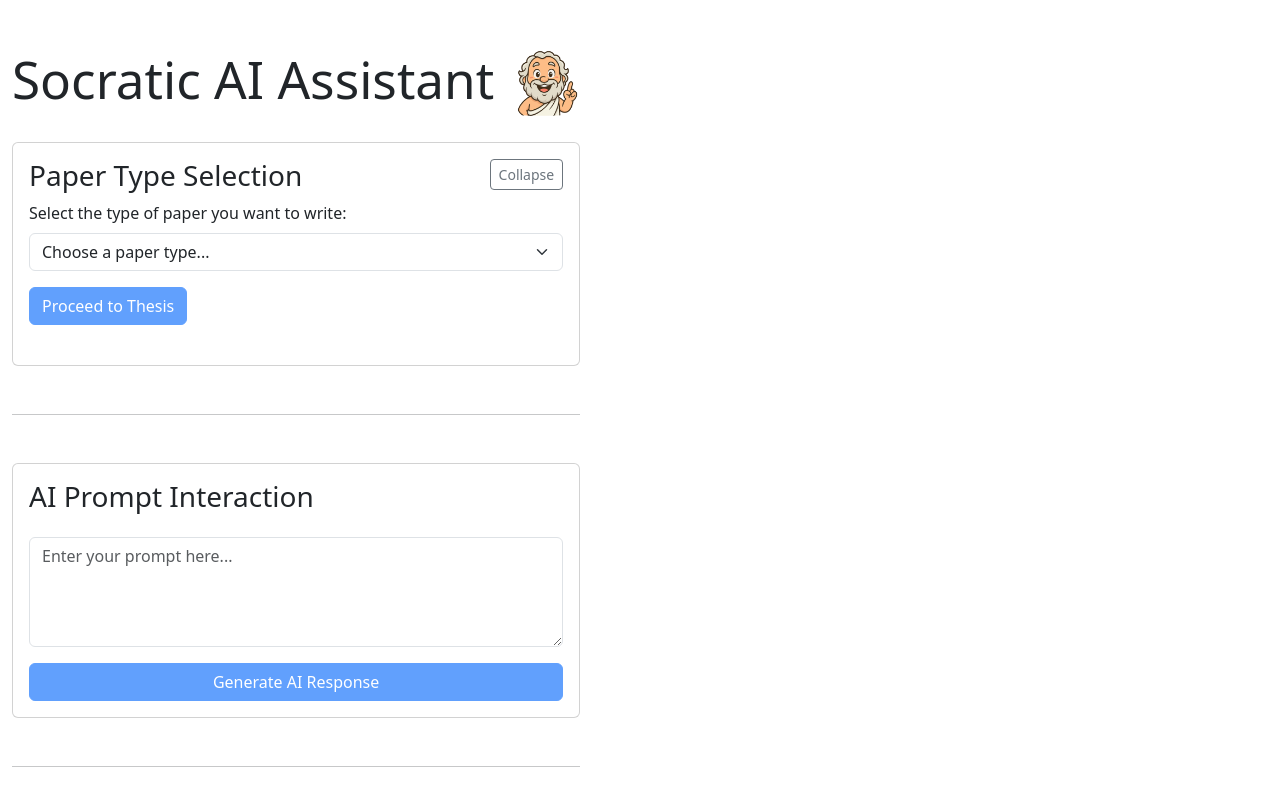
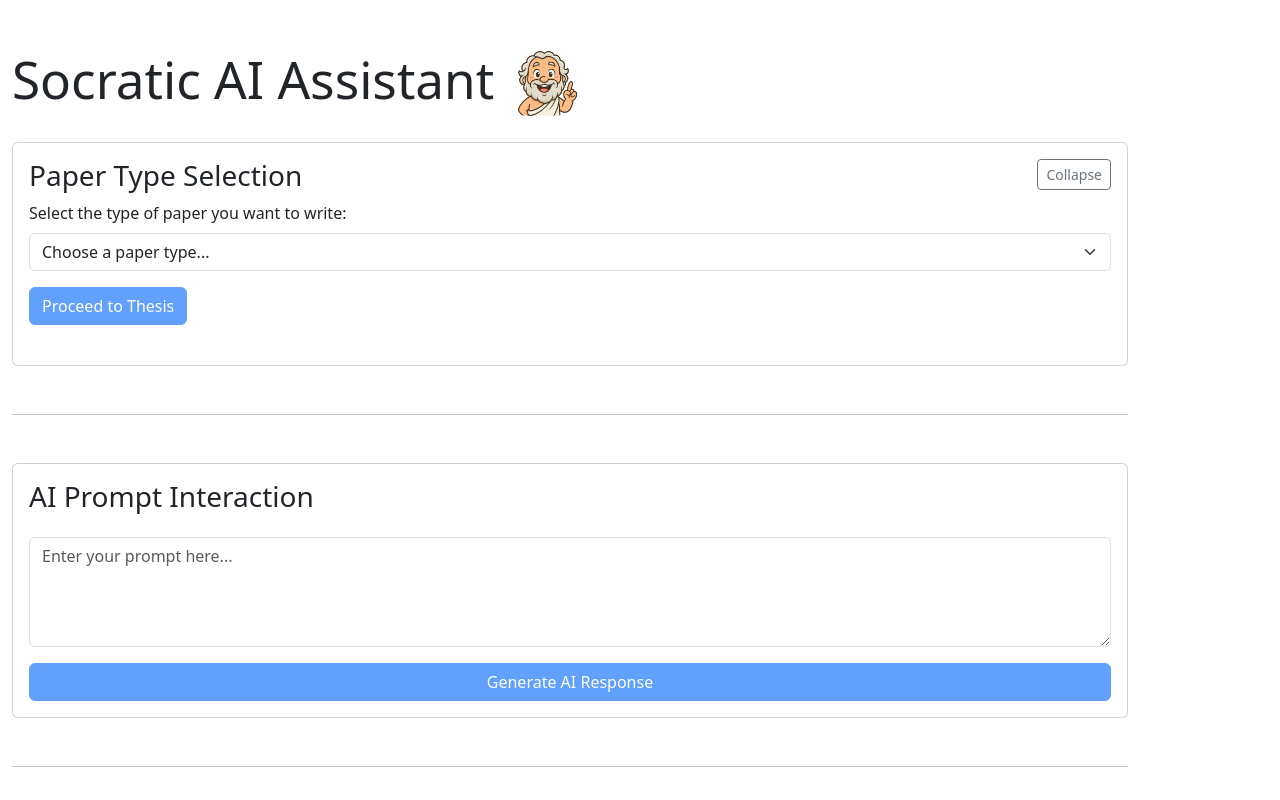
Before and after one commit to obrien-jimmy/report_generator, a React (Vite) app in the folder frontend/: page / in a window 1280 px wide. Shown: the top 800 px of the page. Built offline with nearby package versions, Linux system fonts and the light colour scheme.

Commit message:
made the boxes 100vw

```diff
--- a/frontend/src/App.jsx
+++ b/frontend/src/App.jsx
@@ -81,7 +81,7 @@ function App() {
 
   return (
     <div className="container py-5">
-      <div className="d-flex align-items-center mb-4">
+      <div className="d-flex align-items-center mb-4" style={{ minWidth: '100vw' }}>
         <h1>Socratic AI Assistant</h1>
         <img src={socratesIcon} alt="Socrates Icon" width={70} height={70} className="ms-3" />
       </div>
```
